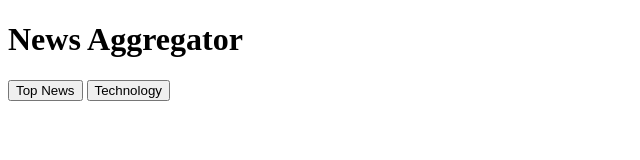
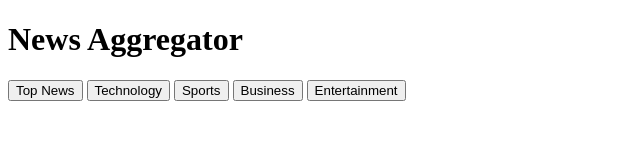
Before and after one commit to ThereIsSomething/news-aggregator, a website: page index.html in a window 1280 px wide. Shown: the whole page, without its empty margins (0-640 px from the left). Drawn offline with Linux system fonts and the light colour scheme.

Commit message:
Updated index.html

```diff
--- a/index.html
+++ b/index.html
@@ -12,3 +12,8 @@
   <nav>
     <button class="category-btn active" data-category="top">Top News</button>
     <button class="category-btn" data-category="technology">Technology</button>
+    <button class="category-btn" data-category="sports">Sports</button>
+    <button class="category-btn" data-category="business">Business</button>
+    <button class="category-btn" data-category="entertainment">Entertainment</button>
+  </nav>
+</header>
```
